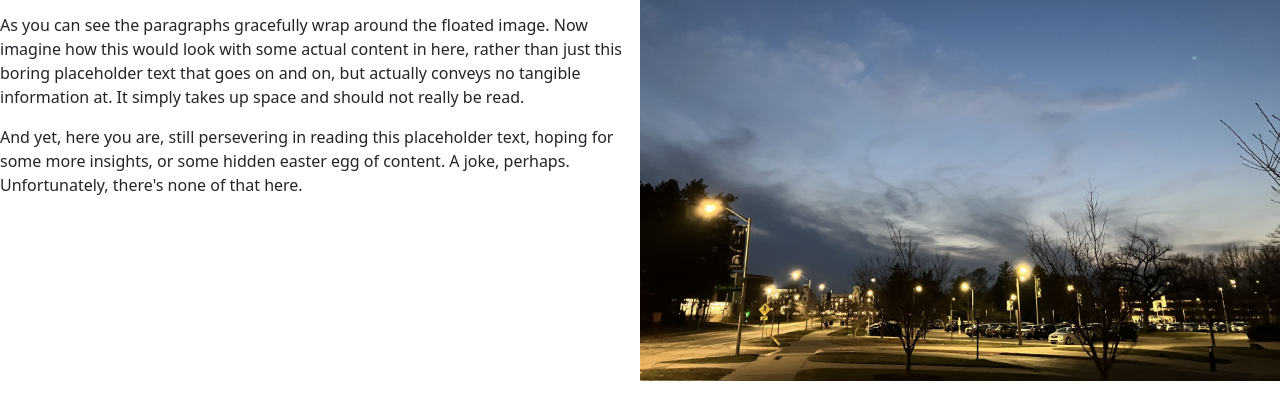
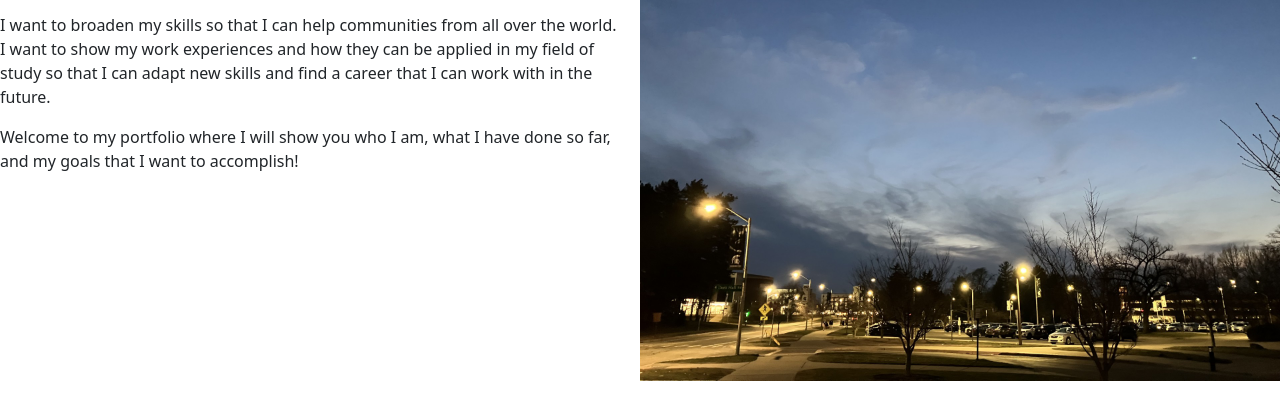
Before and after one commit to WRA210-Spring2024/Tello_Portfolio, a plain HTML site: page index.html in a window 1280 px wide. Shown: the part 211-630 px from the top of the page. Drawn offline with nearby package versions, Linux system fonts and the light colour scheme.

Commit message:
Made Changes

```diff
--- a/index.html
+++ b/index.html
@@ -52,16 +52,17 @@
     <div class="clearfix">
         <img src="./Sky1.jpg" class="col-md-6 float-md-end mb-3 ms-md-3" alt="...">
 
+
         <p>
             My name is Daniel Tello-Torres. I am a sophomore attending Michigan State University majoring in Experience Architecture. My goal is to contribute to physical and digital environments by improving user experience so users can navigate easily while also being able to use and access what they are looking for.
         </p>
 
         <p>
-          As you can see the paragraphs gracefully wrap around the floated image. Now imagine how this would look with some actual content in here, rather than just this boring placeholder text that goes on and on, but actually conveys no tangible information at. It simply takes up space and should not really be read.
+        I want to broaden my skills so that I can help communities from all over the world. I want to show my work experiences and how they can be applied in my field of study so that I can adapt new skills and find a career that I can work with in the future.
         </p>
 
         <p>
-          And yet, here you are, still persevering in reading this placeholder text, hoping for some more insights, or some hidden easter egg of content. A joke, perhaps. Unfortunately, there's none of that here.
+            Welcome to my portfolio where I will show you who I am, what I have done so far, and my goals that I want to accomplish!
         </p>
       </div>
 
```
Also changed, not shown: about.html (added, +11 -0 lines).
